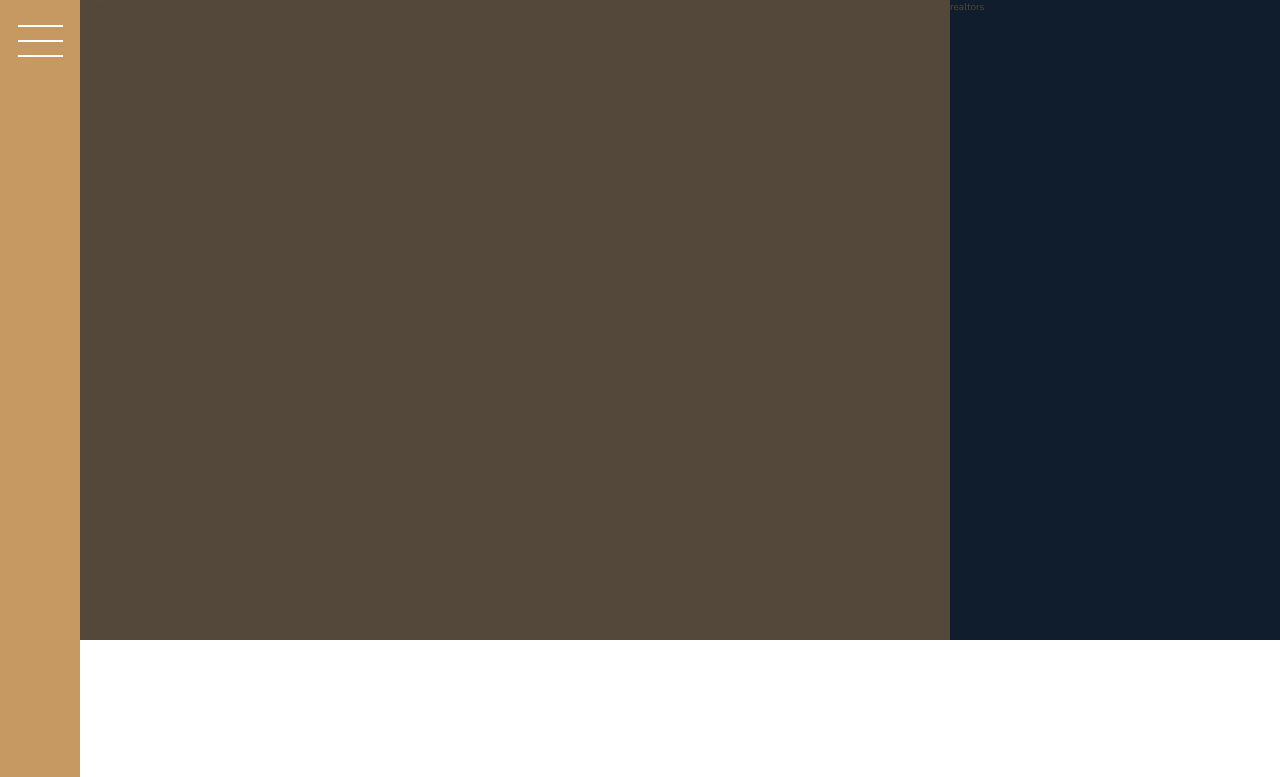
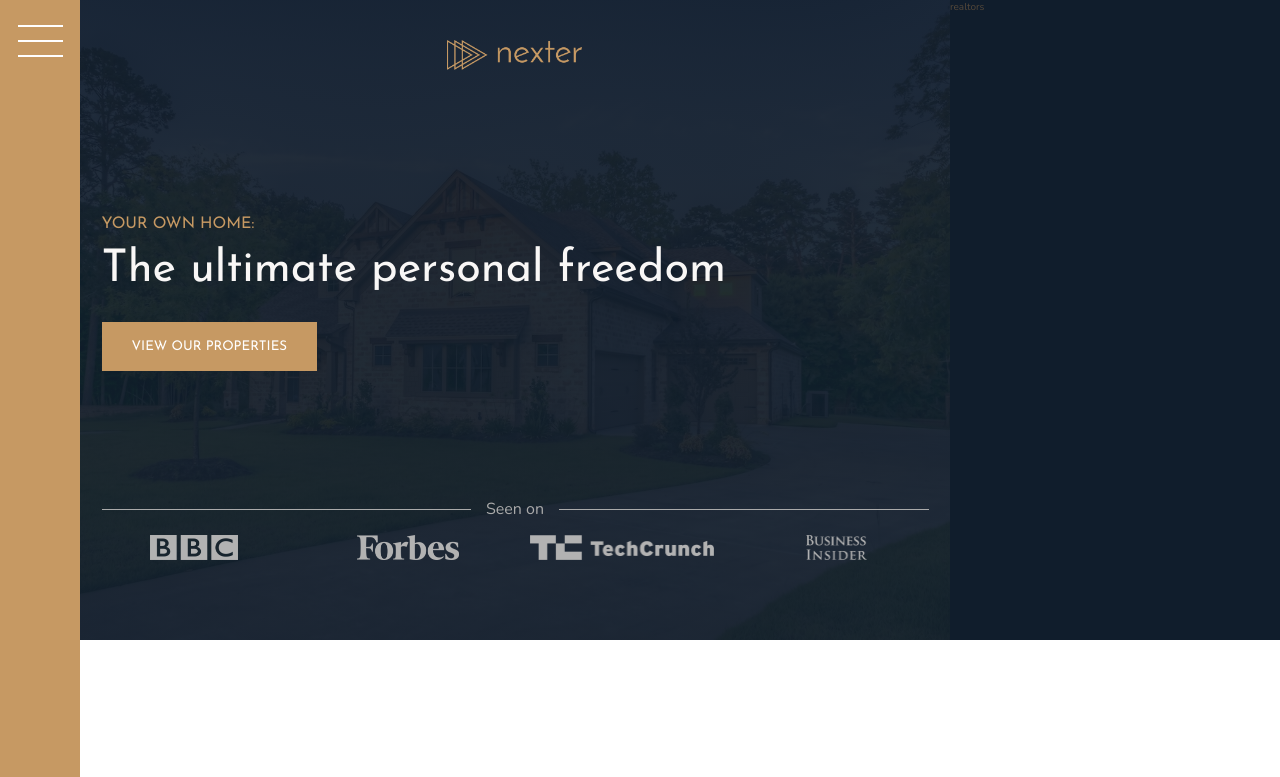
Before and after one commit to vivinmeth/nexter, a website: page index.html in a window 1280 px wide. Shown: the top 777 px of the page. Drawn offline with nearby package versions, Linux system fonts and the light colour scheme.

Commit message:
header done

```diff
--- a/index.html
+++ b/index.html
@@ -16,7 +16,17 @@
             <button class="nav-btn"></button>
         </div>
         <div class="header">
-            Header
+            <img src="img/logo.png" alt="Nexter logo" class="header__logo">
+            <h3 class="heading-3">Your own home:</h3>
+            <h1 class="heading-1">The ultimate personal freedom</h1>
+            <button class="btn header__btn">View our properties</button>
+            <div class="header__seenon-text">Seen on</div>
+            <div class="header__seenon-logos">
+                <img src="img/logo-bbc.png" alt="Seen on logo 1">
+                <img src="img/logo-forbes.png" alt="Seen on logo 2">
+                <img src="img/logo-techcrunch.png" alt="Seen on logo 3">
+                <img src="img/logo-bi.png" alt="Seen on logo 4">
+            </div>
         </div>
         <div class="realtors">
             realtors
--- a/sass/_header.scss
+++ b/sass/_header.scss
@@ -1,5 +1,56 @@
 .header{
-  background-color: $color-grey-dark-1;
+  background-image: linear-gradient(to bottom, rgba($color-secondary, .93), rgba($color-secondary, .93)), url("../img/hero.jpeg");
+  background-size: cover;
+  background-position: center;
+  padding: 8rem;
+  padding-top: 4rem;
   grid-row: 1 / 2;
   grid-column: full-start / col-start 7;
+
+  display: grid;
+  grid-template-rows: 1fr min-content 6rem 1fr;
+  grid-template-columns: max-content;
+  justify-content: center;
+  grid-row-gap: 1.5rem;
+
+  &__btn{
+    align-self: start;
+    justify-self: start;
+  }
+
+
+  &__logo{
+    height: 3rem;
+
+    justify-self: center;
+  }
+
+  &__seenon-text{
+    display: grid;
+    grid-template-columns: 1fr max-content 1fr;
+    align-items: center;
+    grid-column-gap: 1.5rem;
+    font-size: 1.6rem;
+
+    color: $color-grey-light-2;
+
+    &::before, &::after{
+      content: "";
+      height: 1px;
+      display: block;
+      background-color: currentColor;
+    }
+
+  }
+
+  &__seenon-logos{
+    display: grid;
+    grid-template-columns: repeat(4, 1fr);
+    grid-column-gap: 3rem;
+    justify-items: center;
+    img{
+      height: 2.5rem;
+      filter: brightness(70%);
+    }
+  }
 }
--- a/sass/_typography.scss
+++ b/sass/_typography.scss
@@ -8,6 +8,10 @@
 
   &-1{
     @extend %heading;
+    font-size: 4.5rem;
+    color: $color-grey-light-1;
+    line-height: 1;
+
   }
 
   &-2{
```
Also changed, not shown: css/style.css.
